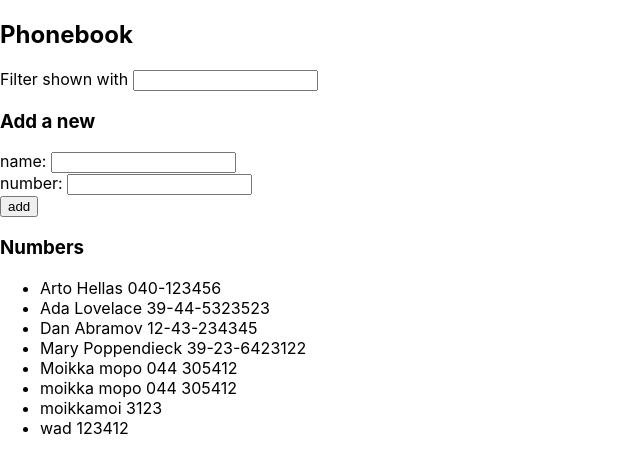
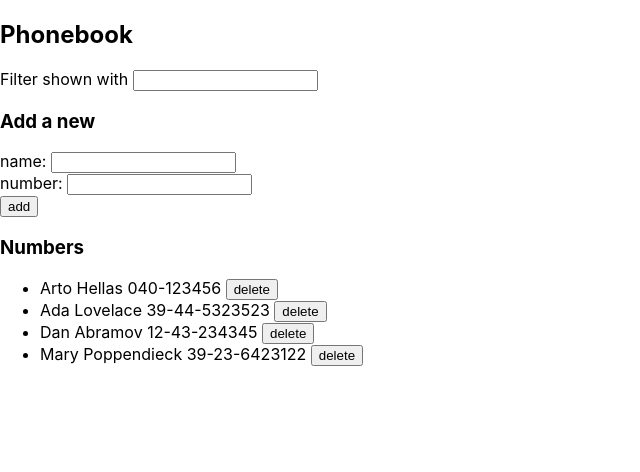
Before and after one commit to veikkoma/fullstack, a React (Create React App) app in the folder part2/puhelinluettelo/: page / in a window 1280 px wide. Shown: the top 472 px of the page, without its empty margins (0-640 px from the left). Built offline with nearby package versions, Linux system fonts and the light colour scheme; data requests are answered from the project's data file.

Commit message:
part 2.14 done - this was quite simple task :)

```diff
--- a/part2/puhelinluettelo/db.json
+++ b/part2/puhelinluettelo/db.json
@@ -19,26 +19,6 @@
       "id": 4,
       "name": "Mary Poppendieck",
       "number": "39-23-6423122"
-    },
-    {
-      "id": "54ca",
-      "name": "Moikka mopo",
-      "number": "044 305412"
-    },
-    {
-      "id": "ee7e",
-      "name": "moikka mopo",
-      "number": "044 305412"
-    },
-    {
-      "id": "264d",
-      "name": "moikkamoi",
-      "number": "3123"
-    },
-    {
-      "id": "bba2",
-      "name": "wad",
-      "number": "123412"
     }
   ]
 }
--- a/part2/puhelinluettelo/src/App.js
+++ b/part2/puhelinluettelo/src/App.js
@@ -71,6 +71,20 @@
     }
   };
 
+  // Delete person
+  const deletePerson = (id, name) => {
+    if (window.confirm(`Delete ${name}?`)) {
+      personsbook
+        .remove(id)
+        .then(() => {
+          console.log(`Deleted person with id: ${id}`);
+          setPersons(persons.filter((person) => person.id !== id)); // update the state to remove the deleted person
+        })
+        .catch((error) => {
+          console.error(`Error deleting person:`, error);
+        });
+    }
+  };
 
   // Handle name change
   const handleNameChange = (event) => setNewName(event.target.value);
@@ -101,8 +115,8 @@
       />
 
       <h3>Numbers</h3>
-      <Persons persons={filteredPersons} />
-    </div>
+      <Persons persons={filteredPersons} deletePerson={deletePerson} />
+      </div>
   );
 };
 
--- a/part2/puhelinluettelo/src/Persons.js
+++ b/part2/puhelinluettelo/src/Persons.js
@@ -1,12 +1,10 @@
-import React from 'react';
-
-/* The usecase is render the list of the persons! */
-const Persons = ({ persons }) => {
+const Persons = ({ persons, deletePerson }) => {
     return (
       <ul>
         {persons.map((person) => (
-        <li key={`${person.name}-${person.number}`}>
-          {person.name} {person.number}
+          <li key={person.id}>
+            {person.name} {person.number}{' '}
+            <button onClick={() => deletePerson(person.id, person.name)}>delete</button>
           </li>
         ))}
       </ul>
```
Lines whose indentation alone changed are shown as unchanged.
